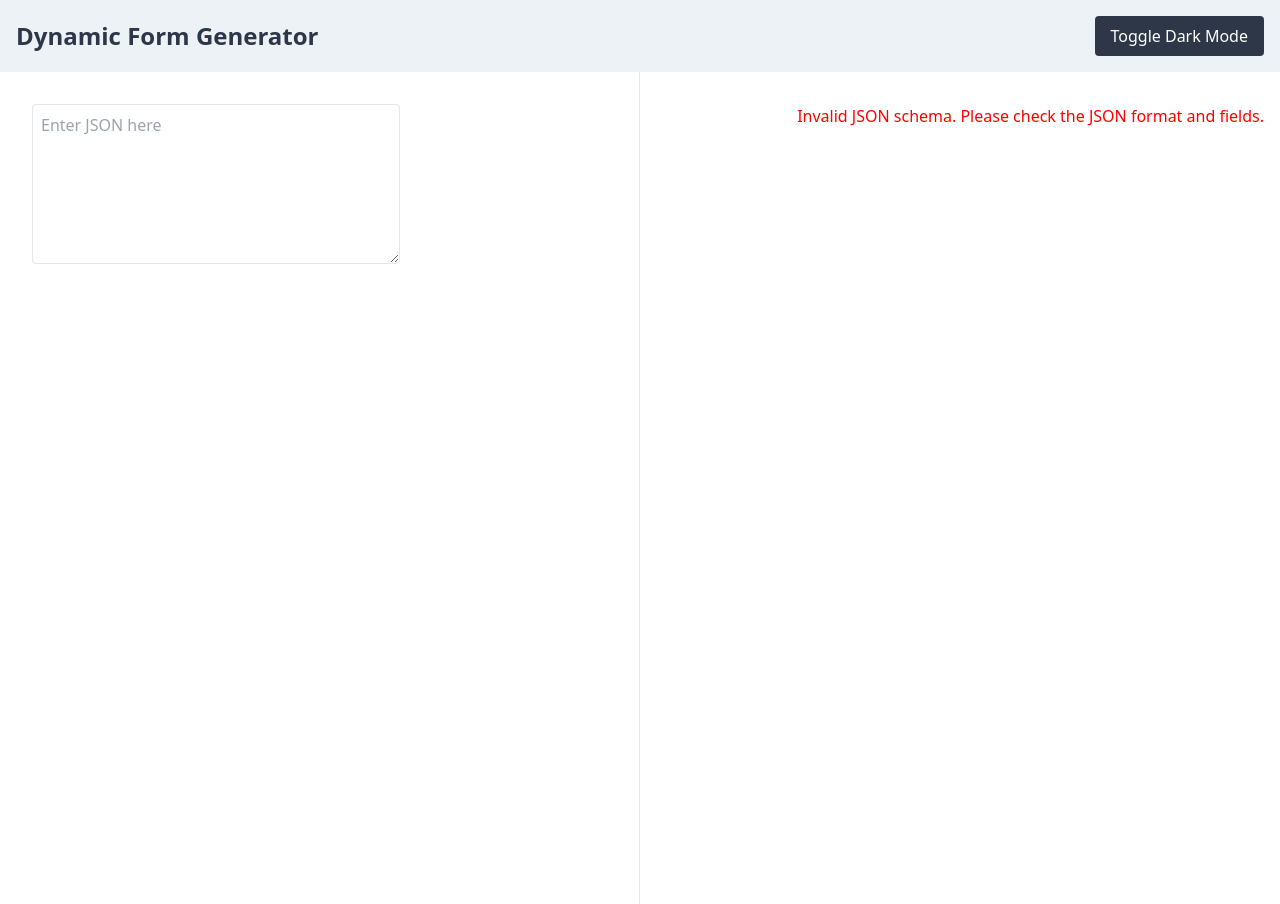
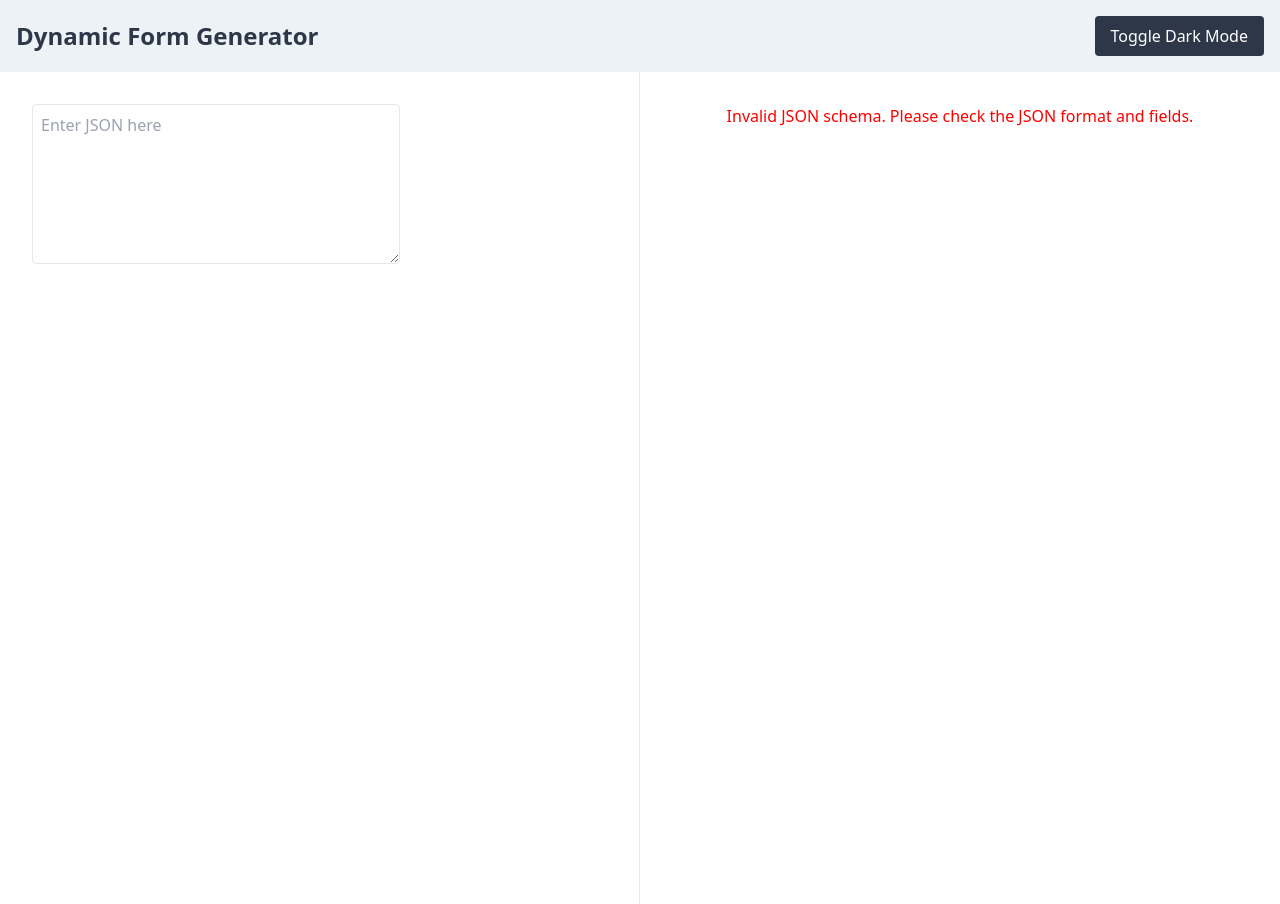
Before and after one commit to Ganesh-Devops-Trainee/Json-Project, a React (Create React App) app in the folder dynamic-form-generator/: page / in a window 1280 px wide. Built offline with nearby package versions, Linux system fonts and the light colour scheme.

Commit message:
Update tailwind.css

```diff
--- a/dynamic-form-generator/src/styles/tailwind.css
+++ b/dynamic-form-generator/src/styles/tailwind.css
@@ -32,9 +32,8 @@ body {
 }
 
 .items-start{
-  text-align: right;
-  float: right;
-  display: flex;
+  text-align: center;
+  float: center;
 }
 
 .json-editor-container{
```
